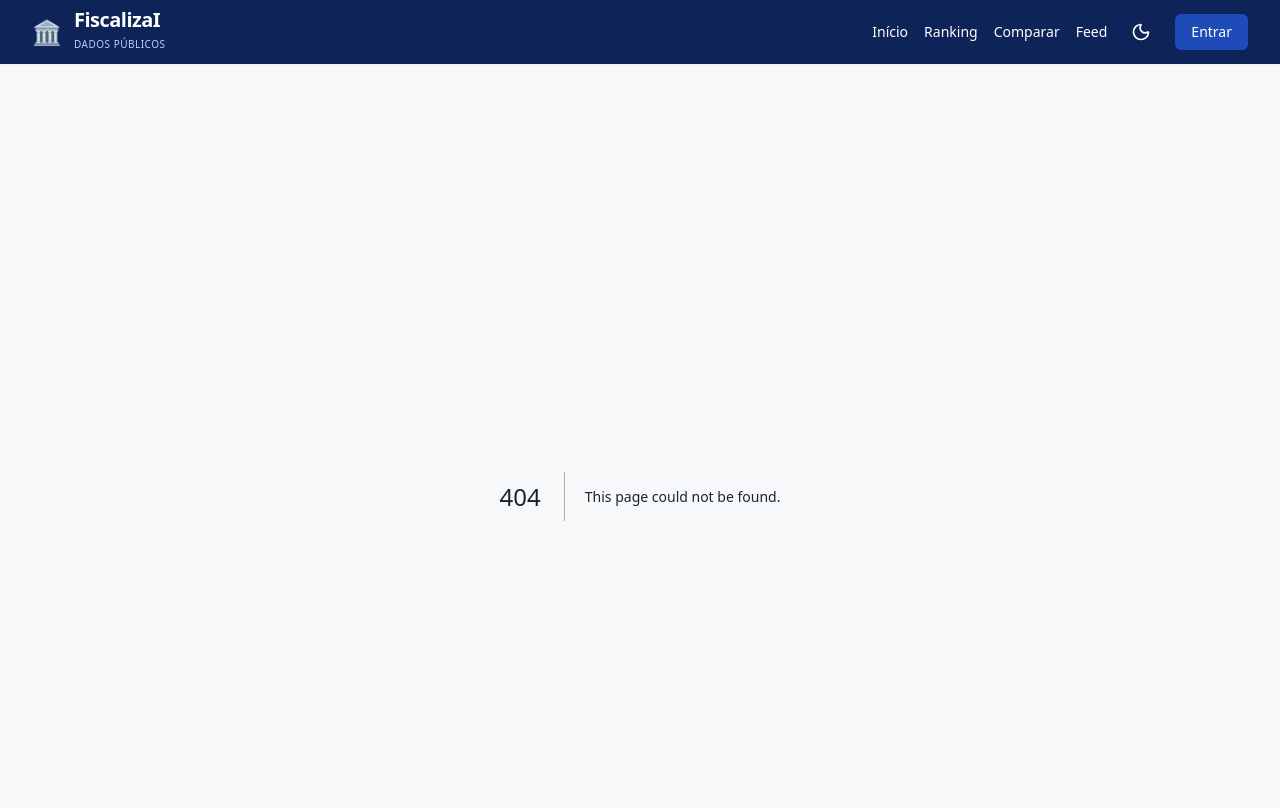
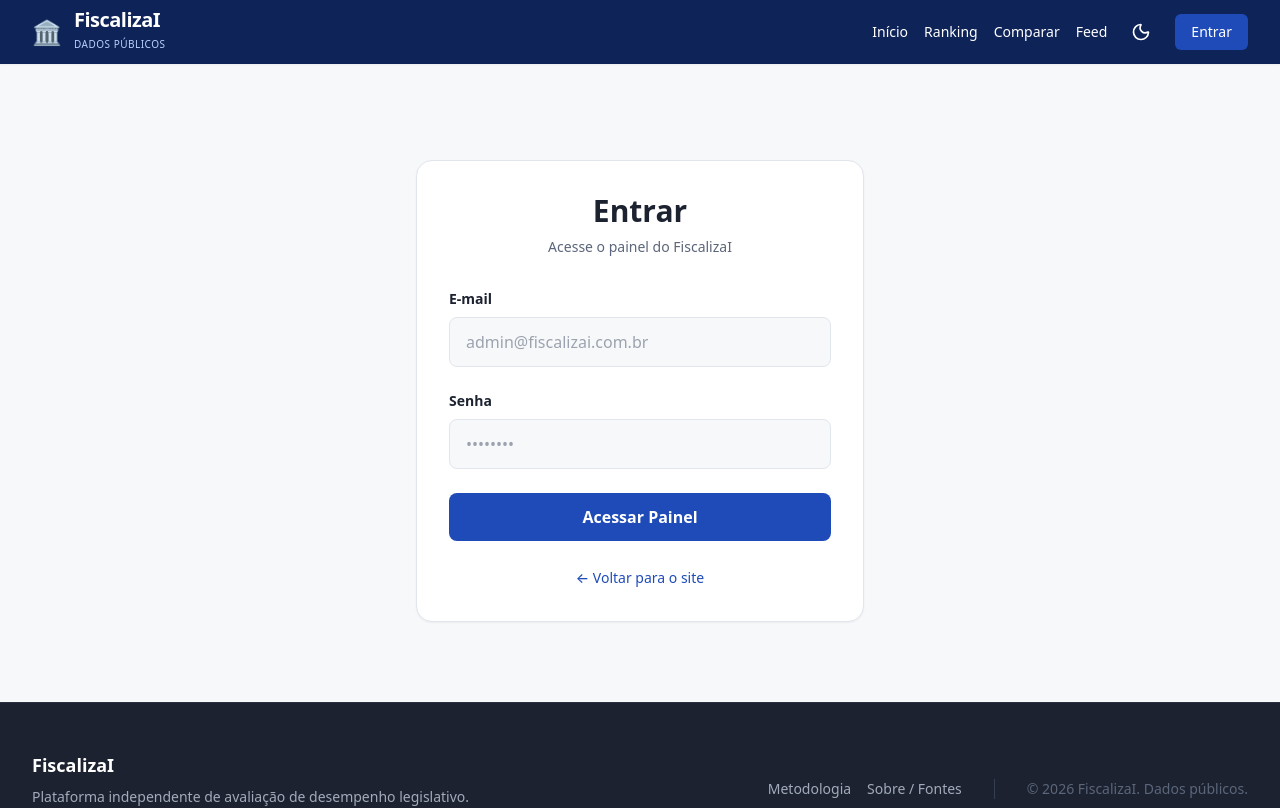
Before and after one commit to WillRamos30/fiscalizai, a Next.js app: page /login in a window 1280 px wide. Before the commit this address had no page. Shown: the top 808 px of the page. Built offline with nearby package versions, Linux system fonts and the light colour scheme.

Commit message:
feat: add login page UI

```diff
--- /dev/null
+++ b/src/app/login/page.tsx
@@ -0,0 +1,94 @@
+"use client";
+
+import { useState } from "react";
+import { useRouter } from "next/navigation";
+import Link from "next/link";
+
+export default function LoginPage() {
+  const router = useRouter();
+  const [email, setEmail] = useState("");
+  const [password, setPassword] = useState("");
+  const [error, setError] = useState("");
+  const [loading, setLoading] = useState(false);
+
+  async function handleLogin(e: React.FormEvent) {
+    e.preventDefault();
+    setError("");
+    setLoading(true);
+
+    try {
+      const res = await fetch("/api/auth/login", {
+        method: "POST",
+        headers: { "Content-Type": "application/json" },
+        body: JSON.stringify({ email, password }),
+      });
+
+      if (!res.ok) {
+        const data = await res.json();
+        throw new Error(data.error || "Erro ao fazer login");
+      }
+
+      // Sucesso: Redireciona para o painel admin
+      router.push("/admin");
+    } catch (err: any) {
+      setError(err.message);
+    } finally {
+      setLoading(false);
+    }
+  }
+
+  return (
+    <div className="max-w-md mx-auto mt-16 bg-white dark:bg-surface-100 p-8 rounded-2xl shadow-sm border border-surface-200">
+      <div className="text-center mb-8">
+        <h1 className="text-3xl font-extrabold text-ink-900 mb-2">Entrar</h1>
+        <p className="text-ink-500 text-sm">Acesse o painel do FiscalizaI</p>
+      </div>
+
+      {error && (
+        <div className="mb-6 p-4 bg-bad-50 dark:bg-bad-700/20 text-bad-700 dark:text-bad-500 text-sm font-medium rounded-lg border border-bad-500/20">
+          {error}
+        </div>
+      )}
+
+      <form onSubmit={handleLogin} className="space-y-6">
+        <div>
+          <label className="block text-sm font-bold text-ink-900 mb-2">E-mail</label>
+          <input
+            type="email"
+            value={email}
+            onChange={(e) => setEmail(e.target.value)}
+            className="w-full px-4 py-3 rounded-lg border border-surface-200 bg-surface-50 dark:bg-surface-200 focus:outline-none focus:ring-2 focus:ring-brand-500 text-ink-900"
+            placeholder="admin@fiscalizai.com.br"
+            required
+          />
+        </div>
+
+        <div>
+          <label className="block text-sm font-bold text-ink-900 mb-2">Senha</label>
+          <input
+            type="password"
+            value={password}
+            onChange={(e) => setPassword(e.target.value)}
+            className="w-full px-4 py-3 rounded-lg border border-surface-200 bg-surface-50 dark:bg-surface-200 focus:outline-none focus:ring-2 focus:ring-brand-500 text-ink-900"
+            placeholder="••••••••"
+            required
+          />
+        </div>
+
+        <button
+          type="submit"
+          disabled={loading}
+          className="w-full py-3 bg-brand-600 text-white font-bold rounded-lg hover:bg-brand-500 transition-colors disabled:opacity-50"
+        >
+          {loading ? "Entrando..." : "Acessar Painel"}
+        </button>
+      </form>
+
+      <div className="mt-6 text-center">
+        <Link href="/" className="text-sm text-brand-600 font-medium hover:underline">
+          ← Voltar para o site
+        </Link>
+      </div>
+    </div>
+  );
+}
```
